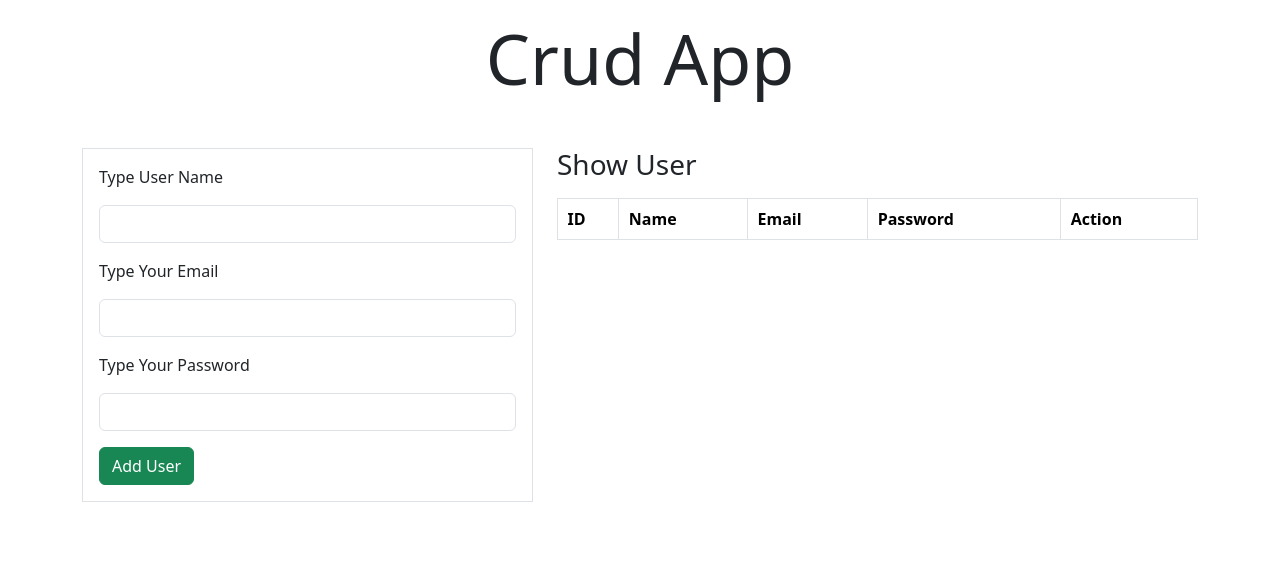
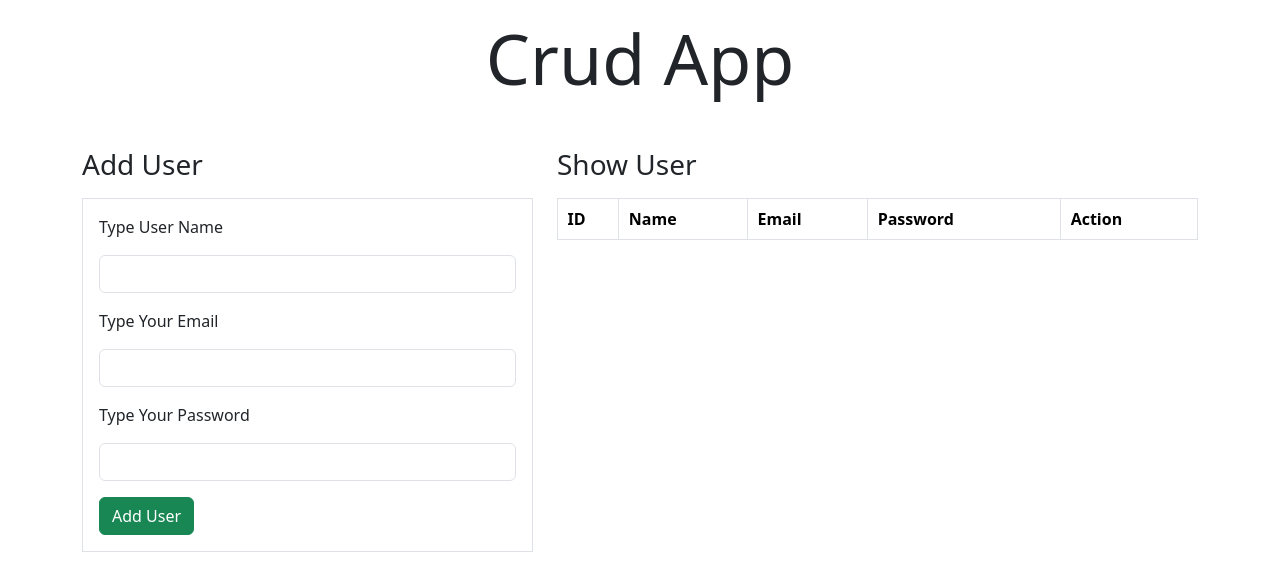
Before and after one commit to AbdelrahmanAbdelaziz10/Crud-app, a React (Create React App) app: page / in a window 1280 px wide. Shown: the top 574 px of the page. Built offline with nearby package versions, Linux system fonts and the light colour scheme.

Commit message:
Update userform.js

```diff
--- a/src/component/userform.js
+++ b/src/component/userform.js
@@ -23,7 +23,8 @@ const UserForm = ({store}) => {
 
     }
   return (
-
+<>
+    <h3 className='mb-3'>Add User</h3>
     <form className='form border p-3 mb-3' onSubmit={onSubmit}>
     <div className='mb-3'>
         <label className='mb-3' > Type User Name  </label>
@@ -36,6 +37,7 @@ const UserForm = ({store}) => {
     </div>
     <button className='btn btn-success' type='submit'> Add User</button>
     </form>
+    </>
 
   )
 }
```
